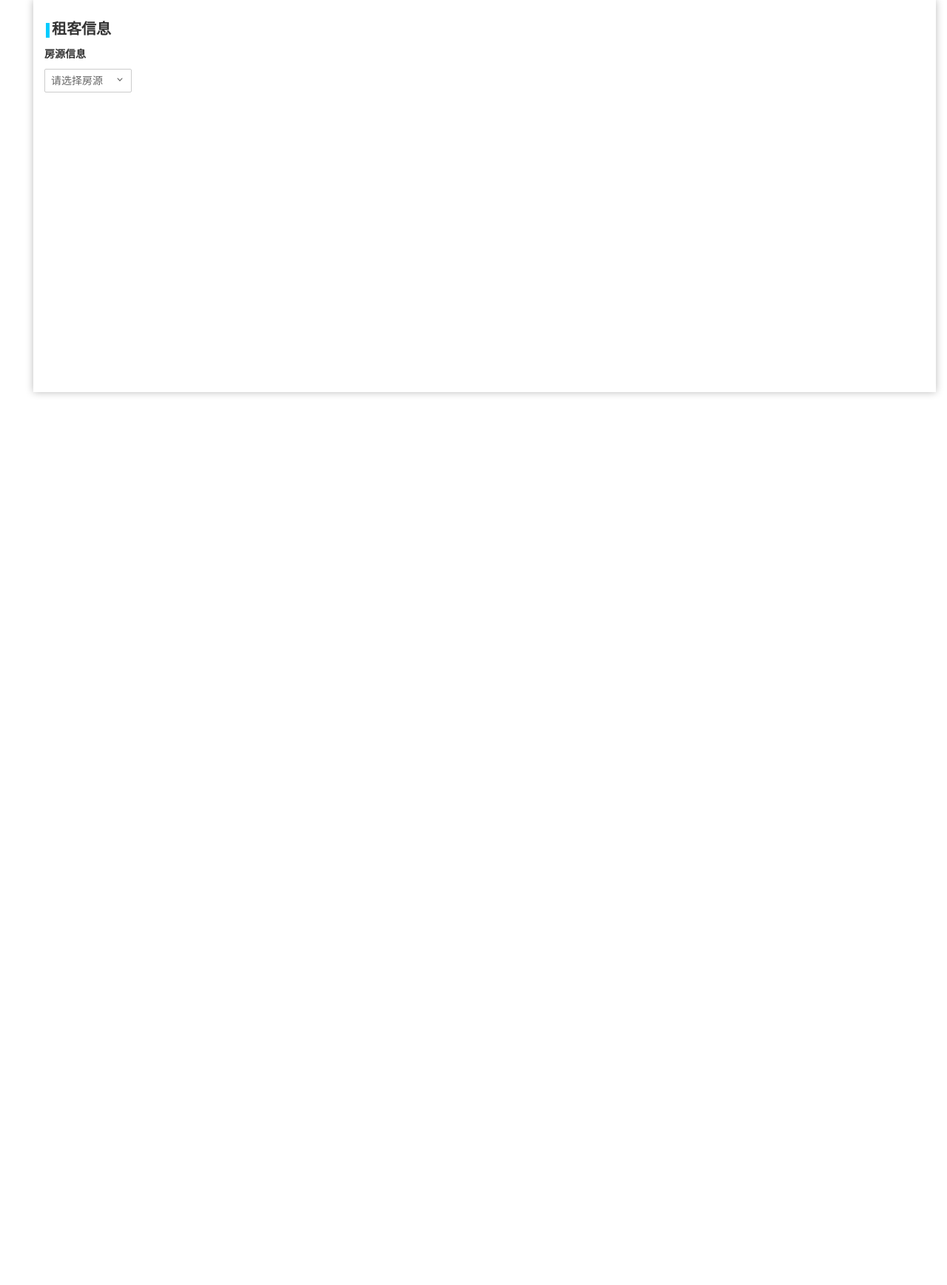
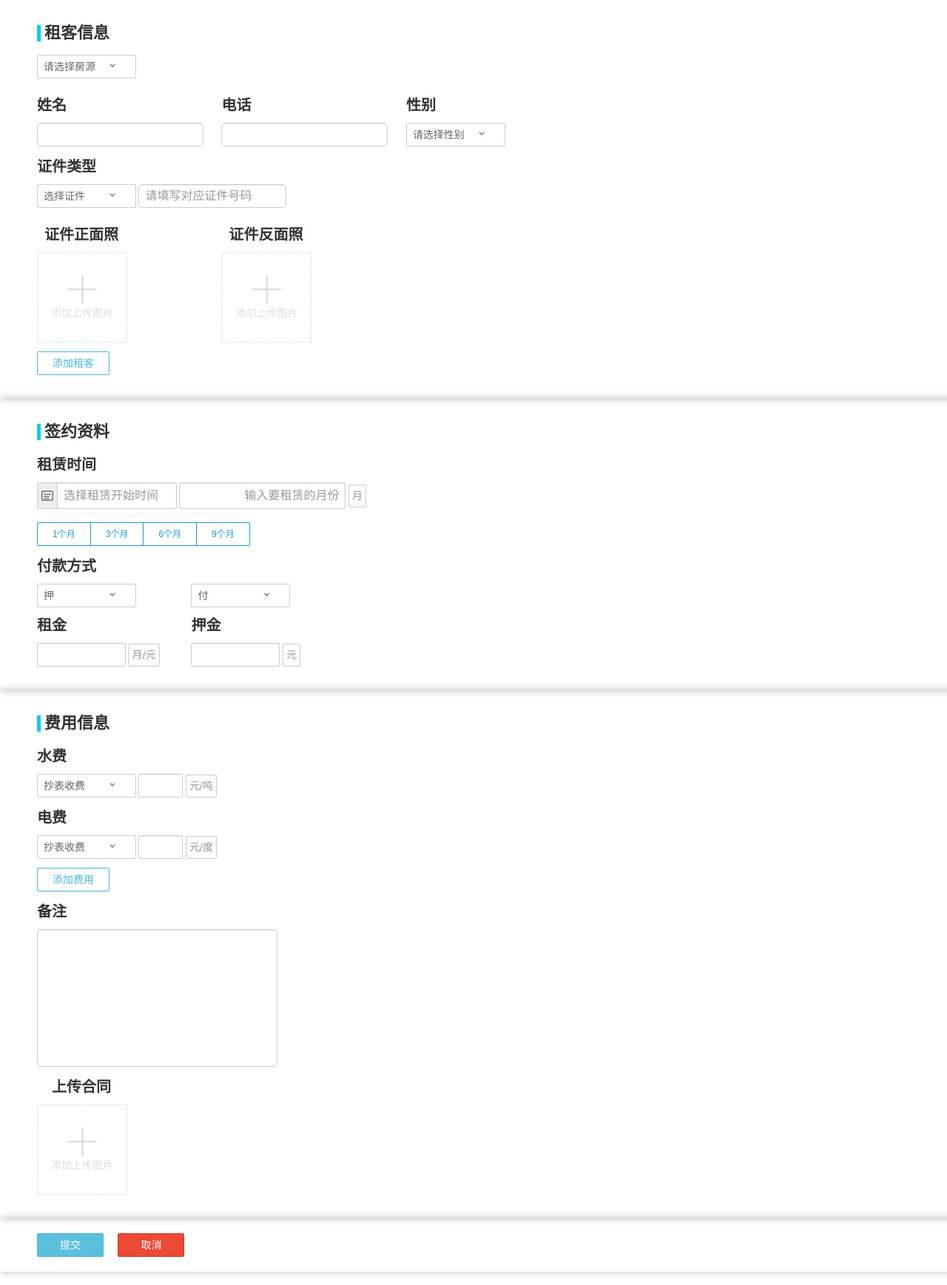
Before and after one commit to tuoGo/zufangke, a PHP site: page /DbName/app/admin/view/contract/index2.html in a window 1280 px wide; the page is wider, and only the part inside the window is pictured. Shown: that part at 74% size. Before the commit the page ends 535 px from the top of that part, so only its background shows below. Run offline with PHP 8.4, Linux system fonts and the light colour scheme.

Commit message:
合同页面完毕

```diff
--- a/app/admin/view/contract/index2.html
+++ b/app/admin/view/contract/index2.html
@@ -2,7 +2,7 @@
 <html lang="en">
 <head>
     <meta charset="UTF-8">
-    <meta name="viewport" content="width=device-width,initial-scale=1.0,maximum-scale=1,minimum-scale=1,user-scalable=no">
+    <meta name="viewport" content="width=device-width,initial-scale=1.0">
     <title>合同页面</title>
     <link rel="stylesheet" href="../../../../public/static/style/sui/sui.min.css">
     <link rel="stylesheet" href="../../../../public/static/style/sui/sui-append.min.css">
@@ -12,26 +12,294 @@
     <script src="../../../../public/static/scripts/sui/sui.min.js"></script>
 </head>
 <body>
-    <div class="sui-container">
-        <div class="sign">
-            <div class="title">
-                <h3>租客信息</h3>
+    <div class="pure-g">
+        <form action="" class="sui-form">
+            <!--租客信息-->
+            <div class="pure-u-1-1 sign">
+                <div class="pure-g">
+                    <div class="pure-u-1-1 title">
+                        <h2>租客信息</h2>
                     </div>
-            <div class="house">
-                <h4>房源信息</h4>
-                <span class="sui-dropdown dropdown-bordered dropdown-xlarge select">
+                </div>
+                <div class="pure-g">
+                    <div class="pure-u-1-1">
+                    <span class="sui-dropdown dropdown-bordered select dropdown-xlarge">
                         <span class="dropdown-inner">
                             <a role="button" href="javascript:void(0);" data-toggle="dropdown" class="dropdown-toggle">
-                            <input type="hidden" name="house-msg" value="A_401"><i class="caret"></i><span>请选择房源</span>
+                            <input type="hidden" value="A_401" name="house_msg"><i class="caret"></i><span>请选择房源</span>
+                            </a>
+                            <ul role="menu" aria-labelledby="drop3" class="sui-dropdown-menu">
+                                <li role="presentation"><a role="menuitem" tabindex="-1" href="javascript:void(0);" value="A_401">A栋401</a></li>
+                                <li role="presentation"><a role="menuitem" tabindex="-1" href="javascript:void(0);" value="A_402">A栋402</a></li>
+                                <li role="presentation"><a role="menuitem" tabindex="-1" href="javascript:void(0);" value="A_403">A栋403</a></li>
+                            </ul>
+                        </span>
+                    </span>
+                    </div>
+                    <div class="pure-u-1-1 information">
+                        <div class="pure-g">
+                            <div class="pure-u-1-1 pure-u-lg-1-4 pure-u-xl-1-5">
+                                <h3>姓名</h3>
+                                <input type="text" class="input-default radius input-fat">
+                            </div>
+                            <div class="pure-u-1-1 pure-u-lg-1-4 pure-u-xl-1-5">
+                                <h3>电话</h3>
+                                <input type="text" class="input-default radius input-fat">
+                            </div>
+                            <div class="pure-u-1-1 pure-u-lg-1-4 pure-u-xl-1-5">
+                                <h3>性别</h3>
+                                <span class="sui-dropdown dropdown-bordered select dropdown-xlarge">
+                                <span class="dropdown-inner">
+                                    <a role="button" href="javascript:void(0);" data-toggle="dropdown" class="dropdown-toggle">
+                                        <input type="hidden" value="male" name="sex"><i class="caret"></i><span>请选择性别</span>
                                     </a>
                                     <ul role="menu" aria-labelledby="drop2" class="sui-dropdown-menu">
-                            <li role="presentation"><a href="javascript:void(0);" tabindex="-1" role="menuitem" value="A_401">A栋401</a></li>
-                            <li role="presentation"><a href="javascript:void(0);" tabindex="-1" role="menuitem" value="A_402">A栋402</a></li>
+                                        <li role="presentation"><a role="menuitem" tabindex="-1" href="javascript:void(0);" value="male">男</a></li>
+                                        <li role="presentation"><a role="menuitem" tabindex="-1" href="javascript:void(0);" value="female">女</a></li>
                                     </ul>
                                 </span>
                             </span>
                             </div>
                         </div>
                     </div>
+                    <div class="pure-u-1-1 papers">
+                        <div class="pure-g">
+                            <div class="pure-u-1-1">
+                                <h3>证件类型</h3>
+                            </div>
+                        </div>
+                        <div class="pure-g">
+                            <div class="pure-u-1-1">
+                            <span class="sui-dropdown dropdown-bordered select dropdown-xlarge">
+                                <span class="dropdown-inner">
+                                    <a role="button" href="javascript:void(0);" data-toggle="dropdown" class="dropdown-toggle">
+                                        <input type="hidden" name="paper_type" value="p_id"><i class="caret"></i><span>选择证件</span>
+                                    </a>
+                                    <ul role="menu" aria-labelledby="drop1" class="sui-dropdown-menu">
+                                        <li role="presentation"><a role="menuitem" tabindex="-1" href="javascript:void(0);" value="p_id">身份证</a></li>
+                                    </ul>
+                                </span>
+                            </span>
+                                <input type="text" class="input-fat input-large radius" placeholder="请填写对应证件号码">
+                            </div>
+                        </div>
+                    </div>
+                    <div class="pure-u-1-1 pics">
+                        <div class="pure-g">
+                            <div class="pure-u-1-1 pure-u-md-1-4 pure-u-lg-1-5 pure-u-xl-1-5">
+                                <h3>证件正面照</h3>
+                                <div class="dashed-box">
+                                    <div class="upload">
+                                        <div class="plus"><i class="sui-icon icon-touch-plus"></i></div>
+                                        <div class="text">添加上传图片</div>
+                                    </div>
+                                </div>
+                            </div>
+                            <div class="pure-u-1-1 pure-u-md-1-4 pure-u-lg-1-5 pure-u-xl-1-5">
+                                <h3>证件反面照</h3>
+                                <div class="dashed-box">
+                                    <div class="upload">
+                                        <div class="plus"><i class="sui-icon icon-touch-plus"></i></div>
+                                        <div class="text">添加上传图片</div>
+                                    </div>
+                                </div>
+                            </div>
+                        </div>
+                    </div>
+                    <div class="pure-u-1-1 new-member">
+                        <a href="javascript:void(0);" class="sui-btn btn-bordered btn-xlarge btn-info">添加租客</a>
+                    </div>
+                </div>
+            </div>
+            <!--签约资料-->
+            <div class="pure-u-1-1 sign">
+                <div class="pure-g">
+                    <div class="pure-u-1-1 title">
+                        <h2>签约资料</h2>
+                    </div>
+                </div>
+                <div class="pure-g">
+                    <div class="pure-u-1-1 time">
+                        <div class="pure-g">
+                            <div class="pure-u-1-1">
+                                <h3>租赁时间</h3>
+                            </div>
+                        </div>
+                        <div class="pure-g">
+                            <div class="pure-u-1-1 less-time clearfix">
+                                <div class="pure-g">
+                                    <div class="pure-u-1-1 pure-u-xl-1-2">
+                                        <div data-toggle="datepicker" class="input-prepend date">
+                                            <span class="add-on"><i class="sui-icon icon-touch-todo"></i></span>
+                                            <input type="text" class="span2 input-xfat" placeholder="选择租赁开始时间">
+                                        </div>
+                                        <input style="text-align:right;" type="text" class="input-default input-xfat" placeholder="输入要租赁的月份">
+                                        <span class="uneditable-input">月</span>
+                                    </div>
+                                    <div class="pure-u-1-1 pure-u-xl-1-2">
+                                        <p></p>
+                                        <div class="sui-btn-group">
+                                            <button class="sui-btn btn-primary btn-bordered btn-xlarge" onclick="return false;">1个月</button>
+                                            <button class="sui-btn btn-primary btn-bordered btn-xlarge" onclick="return false;">3个月</button>
+                                            <button class="sui-btn btn-primary btn-bordered btn-xlarge" onclick="return false;">6个月</button>
+                                            <button class="sui-btn btn-primary btn-bordered btn-xlarge" onclick="return false;">9个月</button>
+                                        </div>
+                                    </div>
+                                </div>
+                            </div>
+                        </div>
+                    </div>
+                    <div class="pure-u-1-1 pay-type">
+                        <div class="pure-g">
+                            <div class="pure-u-1-1">
+                                <h3>付款方式</h3>
+                            </div>
+                        </div>
+                        <div class="pure-g">
+                            <div class="pure-u-1-1">
+                                <div class="pure-g">
+                                    <div class="pure-u-1-1 pure-u-md-1-3 pure-u-xl-1-6">
+                                    <span class="sui-dropdown dropdown-bordered select dropdown-xlarge">
+                                        <span class="dropdown-inner">
+                                            <a role="button" href="javascript:void(0);" data-toggle="dropdown" class="dropdown-toggle">
+                                                <input type="hidden" value="pledge" name="pay_type"><i class="caret"></i><span>押</span>
+                                            </a>
+                                            <ul role="menu" aria-labelledby="drop1" class="sui-dropdown-menu">
+                                                <li role="presentation"><a role="menuitem" tabindex="-1" href="javascript:void(0);" value="pledge" class="active">押</a></li>
+                                            </ul>
+                                        </span>
+                                    </span>
+                                    </div>
+                                    <div class="pure-u-1-1 pure-u-md-1-3 pure-u-xl-1-6">
+                                    <span class="sui-dropdown dropdown-bordered select dropdown-xlarge">
+                                        <span class="dropdown-inner">
+                                            <a role="button" href="javascript:void(0);" data-toggle="dropdown" class="dropdown-toggle">
+                                                <input type="hidden" value="pay" name="deposit"><i class="caret"></i><span>付</span>
+                                            </a>
+                                            <ul role="menu" aria-labelledby="drop1" class="sui-dropdown-menu">
+                                                <li role="presentation"><a role="menuitem" tabindex="-1" href="javascript:void(0);" value="pay" class="active">付</a></li>
+                                            </ul>
+                                        </span>
+                                    </span>
+                                    </div>
+                                </div>
+                            </div>
+                            <div class="pure-u-1-1">
+                                <div class="pure-g">
+                                    <div class="pure-u-1-1 pure-u-md-1-3 pure-u-xl-1-6">
+                                        <h3>租金</h3>
+                                        <input style="text-align:right;" type="text" class="input-medium input-fat">
+                                        <span class="uneditable-input">月/元</span>
+                                    </div>
+                                    <div class="pure-u-1-1 pure-u-md-1-3 pure-u-xl-1-6">
+                                        <h3>押金</h3>
+                                        <input style="text-align:right;" type="text" class="input-medium input-fat">
+                                        <span class="uneditable-input">元</span>
+                                    </div>
+                                </div>
+                            </div>
+                        </div>
+                    </div>
+                </div>
+            </div>
+            <!--费用信息-->
+            <div class="pure-u-1-1 sign">
+                <div class="pure-g">
+                    <div class="pure-u-1-1 title">
+                        <h2>费用信息</h2>
+                    </div>
+                </div>
+                <div class="pure-g">
+                    <div class="pure-u-1-1 water">
+                        <div class="pure-g">
+                            <div class="pure-u-1-1">
+                                <h3>水费</h3>
+                            </div>
+                        </div>
+                        <div class="pure-g">
+                            <div class="pure-u-1-1">
+                            <span class="sui-dropdown dropdown-bordered select dropdown-xlarge">
+                                <span class="dropdown-inner">
+                                    <a role="button" href="javascript:void(0);" data-toggle="dropdown" class="dropdown-toggle">
+                                        <input type="hidden" value="toll" name="water_type"><i class="caret"></i><span>抄表收费</span>
+                                    </a>
+                                    <ul role="menu" aria-labelledby="drop1" class="sui-dropdown-menu">
+                                        <li role="presentation"><a role="menuitem" tabindex="-1" href="javascript:void(0);" value="toll" class="active">抄表收费</a></li>
+                                    </ul>
+                                </span>
+                            </span>
+                                <input style="text-align:right;" type="text" class="input-small input-fat">
+                                <span class="uneditable-input">元/吨</span>
+                            </div>
+                        </div>
+                    </div>
+                    <div class="pure-u-1-1">
+                        <div class="pure-g">
+                            <div class="pure-u-1-1">
+                                <h3>电费</h3>
+                            </div>
+                        </div>
+                        <div class="pure-g">
+                            <div class="pure-u-1-1">
+                            <span class="sui-dropdown dropdown-bordered select dropdown-xlarge">
+                                <span class="dropdown-inner">
+                                    <a role="button" href="javascript:void(0);" data-toggle="dropdown" class="dropdown-toggle">
+                                        <input type="hidden" value="toll" name="water_type"><i class="caret"></i><span>抄表收费</span>
+                                    </a>
+                                    <ul role="menu" aria-labelledby="drop1" class="sui-dropdown-menu">
+                                        <li role="presentation"><a role="menuitem" tabindex="-1" href="javascript:void(0);" value="toll" class="active">抄表收费</a></li>
+                                    </ul>
+                                </span>
+                            </span>
+                                <input style="text-align:right;" type="text" class="input-small input-fat">
+                                <span class="uneditable-input">元/度</span>
+                            </div>
+                        </div>
+                    </div>
+                    <div class="pure-u-1-1">
+                        <div class="pure-g">
+                            <div class="pure-u-1-1 new-pay">
+                                <a href="javascript:void(0);" class="sui-btn btn-bordered btn-xlarge btn-info">添加费用</a>
+                            </div>
+                        </div>
+                    </div>
+                    <div class="pure-u-1-1">
+                        <div class="pure-g">
+                            <div class="pure-u-1-1">
+                                <h3>备注</h3>
+                            </div>
+                        </div>
+                        <div class="pure-g">
+                            <textarea style="font-size:16px;" name="" cols="30" rows="10" class="radius"></textarea>
+                        </div>
+                    </div>
+                    <div class="pure-u-1-1">
+                        <div class="pure-g">
+                            <div class="pure-u-1-1">
+                                <div class="pure-u-1-1 pics">
+                                    <div class="pure-g">
+                                        <div class="pure-u-1-1">
+                                            <h3>上传合同</h3>
+                                            <div class="dashed-box">
+                                                <div class="upload">
+                                                    <div class="plus"><i class="sui-icon icon-touch-plus"></i></div>
+                                                    <div class="text">添加上传图片</div>
+                                                </div>
+                                            </div>
+                                        </div>
+                                    </div>
+                                </div>
+                            </div>
+                        </div>
+                    </div>
+                </div>
+            </div>
+            <!--按钮提交-->
+            <div class="pure-u-1-1 sign btn-area">
+                <a href="javascript:void(0);" class="sui-btn btn-xlarge btn-info">提交</a>
+                <a href="javascript:void(0);" class="sui-btn btn-danger btn-xlarge">取消</a>
+            </div>
+        </form>
+    </div>
 </body>
 </html>
--- a/public/static/style/contract/contract.css
+++ b/public/static/style/contract/contract.css
@@ -1,22 +1,103 @@
+.radius{
+    border-radius:5px !important;
+}
+input{
+    height:22px !important;
+    font-size:16px !important;
+}
 .sign{
-    width:100%;
-    height:500px;
-    padding:15px;
+    padding:10px 25px;
+    margin:auto;
     box-shadow:0 0 10px #bbb;
+}
+@media (min-width:360px){
+    .sign{
+        padding:20px 50px;
+        box-shadow:0 0 10px #bbb;
+    }
+}
+@media (min-width:1280px){
+    .sign{
+        width:1230px;
+        margin:auto;
+        padding:20px 50px;
+        box-shadow:0 0 10px #bbb;
+    }
+}
+.sign > div > div{
+    margin-bottom:1em;
 }
 .sign .title{
     position:relative;
-    padding-left:10px;
+}
+.sign .title h2{
+    text-indent:10px;
 }
 .sign .title:before{
-    content:"";
+    content:'';
     position:absolute;
-    top:7px;
-    left:2px;
+    top:5px;
+    left:0;
     width:5px;
-    height:20px;
+    height:22px;
     background:#00ccff;
 }
-.sign .house a.dropdown-toggle{
+.sign a.dropdown-toggle{
     width:100px;
 }
+.sign .pics h3{
+    width:120px;
+    text-align:center;
+}
+.sign .pics .dashed-box{
+    position:relative;
+    width:120px;
+    height:120px;
+    border:1px dashed #ddd;
+}
+.sign .pics .dashed-box:hover{
+    border-color:#00ccff;
+    cursor:pointer;
+}
+.sign .pics .dashed-box:hover .upload{
+    color:#00ccff;
+}
+.sign .pics .dashed-box .upload{
+    position:absolute;
+    top:50%;
+    left:0;
+    width:100%;
+    transform:translateY(-50%);
+    text-align:center;
+    color:#ddd;
+}
+.sign .pics .dashed-box .upload i{
+    font-size:40px;
+}
+.sign .pics .dashed-box .upload .text{
+    font-size:14px;
+}
+.sign .less-time > div{
+    /*float:left;*/
+}
+.sign .time .add-on{
+    height:26px !important;
+}
+.sign .time .add-on i{
+    font-size:16px;
+    line-height:26px;
+}
+.sign a{
+    margin-right:16px;
+}
+.sign span.uneditable-input{
+    height:25px;
+    line-height:25px;
+    font-size:14px;
+}
+.btn-area .sui-btn{
+    width:90px;
+}
+.sui-form .sign .input-prepend{
+    margin-bottom:0;
+}
```
Lines whose indentation alone changed are shown as unchanged.
